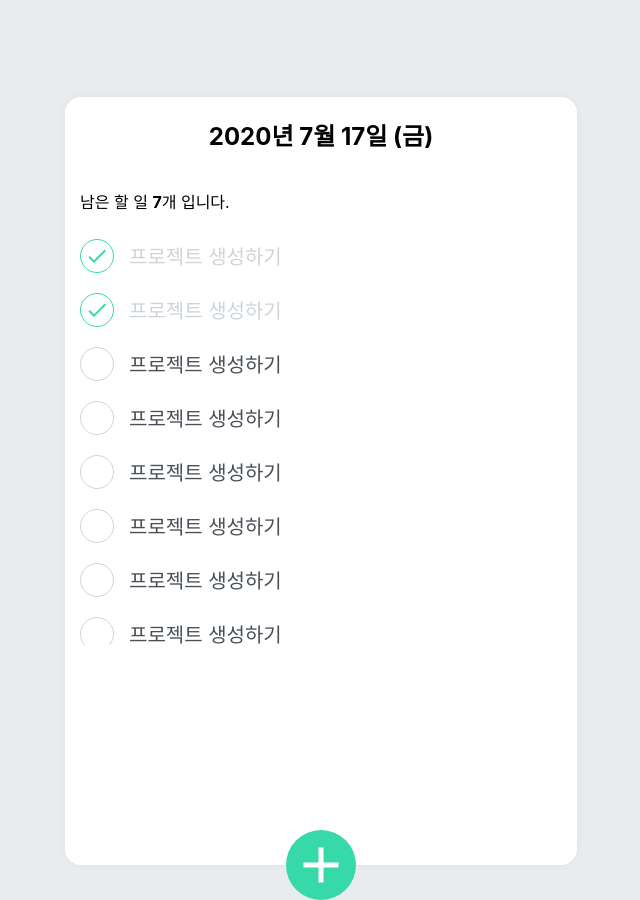
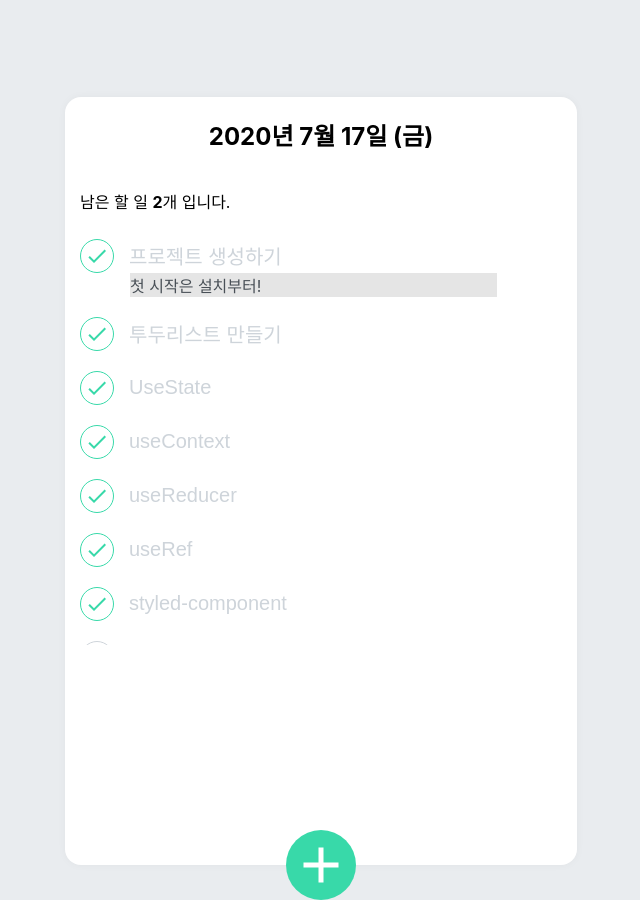
Before and after one commit to jhjang92/ReactTodoList, a React (Create React App) app: page / in a window 1280 px wide. Shown: the whole page, without its empty margins (319-959 px from the left). Built offline with nearby package versions, Linux system fonts and the light colour scheme.

Commit message:
update : todo리스트 Text내용수정 및 안쓰는 코드 제거
안쓰는 코드들을 제거하고 todoList 의 Text내용을 수정하였습니다.
update finish #10

```diff
--- a/src/components/TodoContext.js
+++ b/src/components/TodoContext.js
@@ -10,63 +10,68 @@ const initialTodos = [
   {
     id: 1,
     title: "프로젝트 생성하기",
-    content: "1",
+    content: "첫 시작은 설치부터!",
     done: true,
-    accordion: false,
+    accordion: true,
   },
   {
     id: 2,
-    title: "프로젝트 생성하기",
-    content: "2",
+    title: "투두리스트 만들기",
+    content: "벨로퍼트님의 패스트캠퍼스 영상 및 개정판 책 참고하여 개발",
     done: true,
     accordion: false,
   },
   {
     id: 3,
-    title: "프로젝트 생성하기",
-    content: "3",
-    done: false,
+    title: "UseState",
+    content:
+      "특정 값들을 직접적인 변경대신 상태관리 훅을 통해 불변성을 지키며 작성",
+    done: true,
     accordion: false,
   },
   {
     id: 4,
-    title: "프로젝트 생성하기",
-    content: "4",
-    done: false,
+    title: "useContext",
+    content:
+      "값들을 여러 컴포넌트에서 가져다 쓰기 쉽도록 별도 파일로 분리하여 작성",
+    done: true,
     accordion: false,
   },
   {
     id: 5,
-    title: "프로젝트 생성하기",
-    content: "5",
-    done: false,
+    title: "useReducer",
+    content:
+      "useContext와 사용하기 좋았으며, 다른 컴포넌트에서 dispatch(action) 하여 해당내용 실행",
+    done: true,
     accordion: false,
   },
   {
     id: 6,
-    title: "프로젝트 생성하기",
-    content: "6",
-    done: false,
+    title: "useRef",
+    content: "Dom의 태그 선택, 렌더링은 필요없는 값들을 담을때 사용",
+    done: true,
     accordion: false,
   },
   {
     id: 7,
-    title: "프로젝트 생성하기",
-    content: "7",
-    done: false,
+    title: "styled-component",
+    content:
+      "style 을 각 컴포넌트내에서 사용하며, 변수를 사용하여 값에따른 변화 적용",
+    done: true,
     accordion: false,
   },
   {
     id: 8,
-    title: "프로젝트 생성하기",
-    content: "8",
+    title: "useEffect",
+    content:
+      "아직 한번도 사용해보지 않아서 다음 프로젝트때 공부하여 적용시킬 예정",
     done: false,
     accordion: false,
   },
   {
     id: 9,
-    title: "프로젝트 생성하기",
-    content: "9",
+    title: "useCallback",
+    content: "다음 프로젝트때 공부하여 적용해볼 예정",
     done: false,
     accordion: false,
   },
--- a/src/components/TodoList.js
+++ b/src/components/TodoList.js
@@ -1,20 +1,8 @@
 import React from "react";
-import styled, { css, keyframes } from "styled-components";
+import styled, { css } from "styled-components";
 import TodoItem from "./TodoItem";
 import { useTodoOpenState, useTodoState } from "./TodoContext";
 
-const fadeIn = keyframes`
-from {
-}
-to {
-}
-`;
-const fadeOut = keyframes`
-from {
-}
-to {
-}
-`;
 const TodoListArticle = styled.article`
   margin-left: 15px;
   text-align: center;
@@ -22,16 +10,6 @@ const TodoListArticle = styled.article`
   transition: 1.2s;
   overflow: auto;
   flex: 1;
-  animation-duration: 0.7s;
-  animation-timing-function: ease-out;
-  animation-name: ${fadeOut};
-  animation-fill-mode: forwards;
-
-  ${(props) =>
-    props.open &&
-    css`
-      animation-name: ${fadeIn};
-    `}
 
   h3 {
     width: 1px;
```
Also changed, not shown: 1 other file (tests, documents, lock files or other folders).
